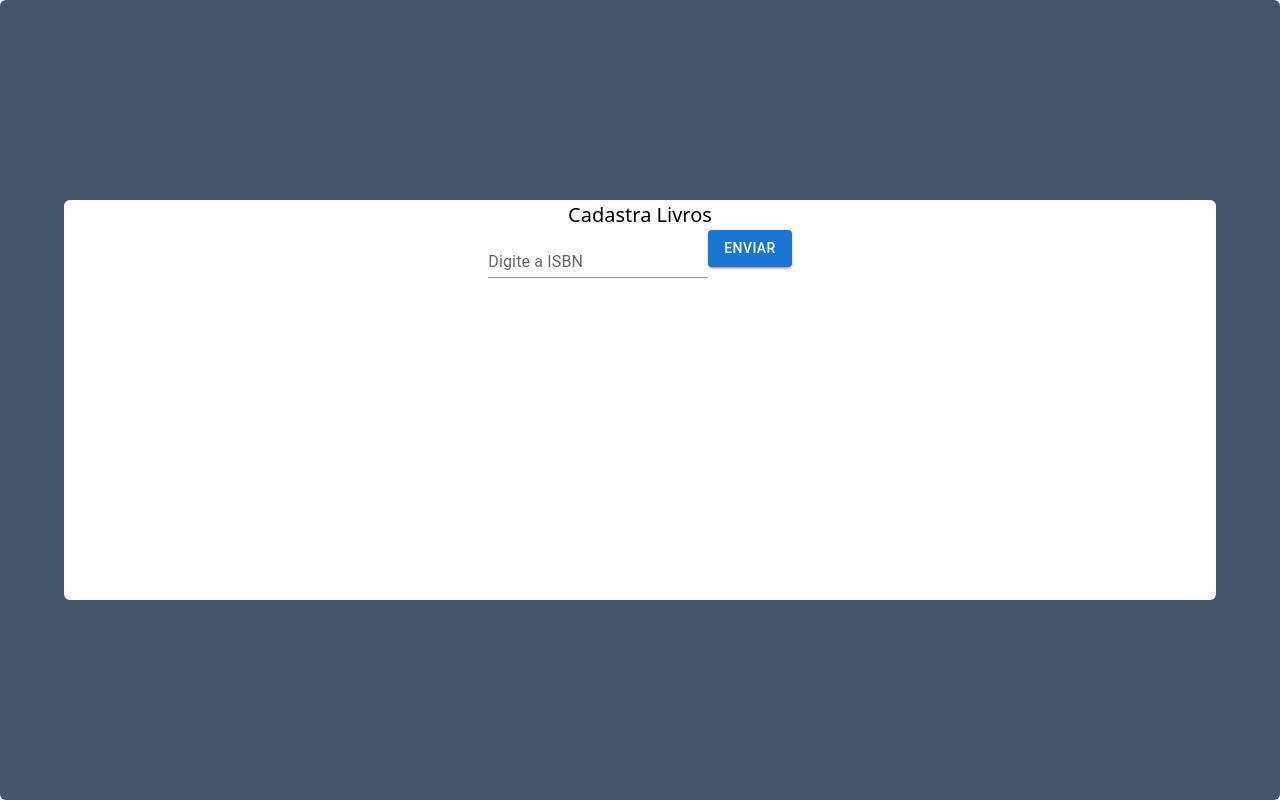
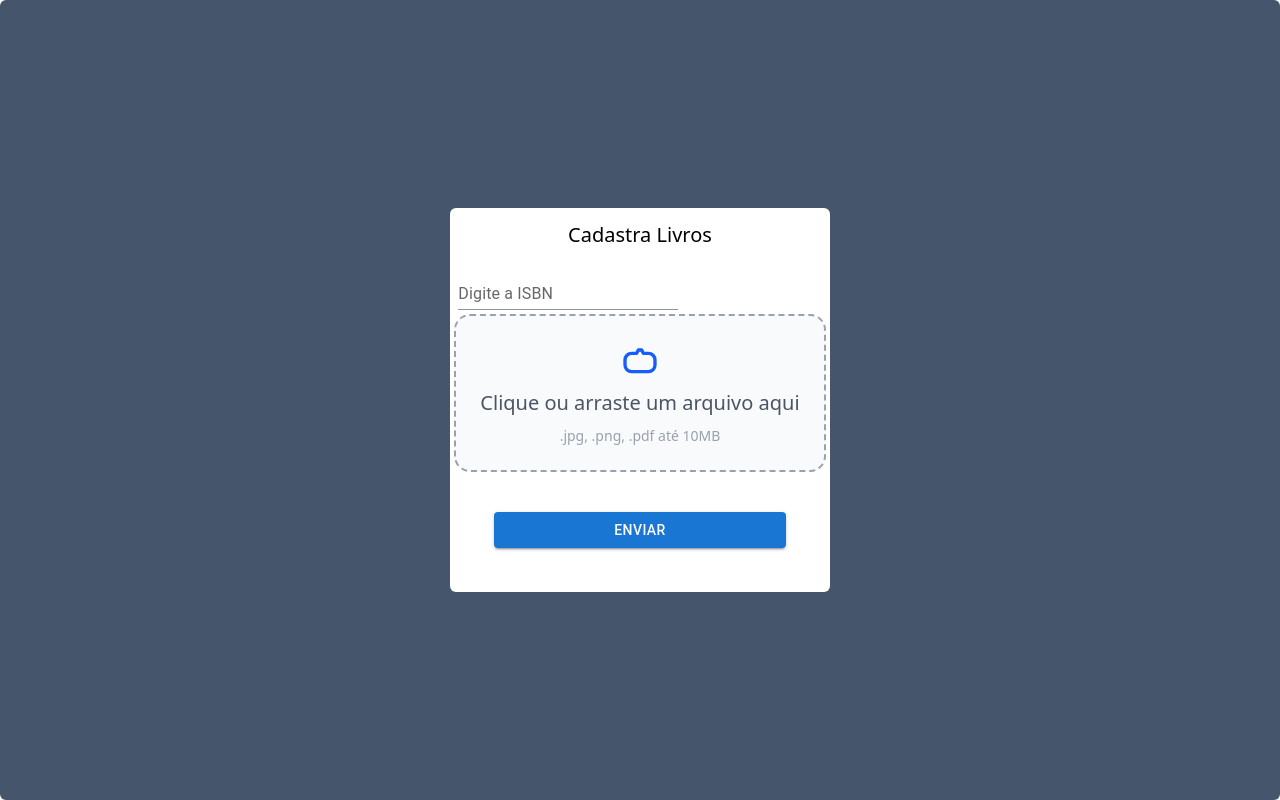
Before and after one commit to PedroOtavio675/Biblioteca2.0, a React (Vite) app: page /CadastroLivro in a window 1280 px wide. Built offline with nearby package versions, Linux system fonts and the light colour scheme.

Commit message:
Painel inserir livros feito

```diff
--- a/src/componentes/comp-Home/BoxHome.jsx
+++ b/src/componentes/comp-Home/BoxHome.jsx
@@ -4,7 +4,7 @@ const BoxHome = ()=>{
 
     return(
         <div className="bg-slate-200 overflow-x-hidden-hidden h-[100vh]">
-            olá
+
         </div>
     )
 }
--- a/src/componentes/comp-Home/HeaderBar.jsx
+++ b/src/componentes/comp-Home/HeaderBar.jsx
@@ -2,7 +2,7 @@ import { TextField } from "@mui/material";
 import MenuIcon from "@mui/icons-material/Menu";
 const HeaderBar = (props) => {
   return (
-    <div className="bg-slate-600  w-[100%]">
+    <div className="bg-slate-600 rounded-md w-[100%]">
       <div className="w-[100vw] h-[40px] border-b flex items-center justify-center">
         <h1>Biblioteca</h1>
       </div>
--- /dev/null
+++ b/src/componentes/comp-cadLivro/InputImg.jsx
@@ -0,0 +1,37 @@
+
+
+
+const InputImg =(props)=>{
+
+    return(
+        <div>
+            <label className="block w-full max-w-md p-6 border-2 border-dashed border-gray-400 rounded-2xl cursor-pointer bg-gray-50 hover:bg-gray-100 transition">
+  <div className="flex flex-col items-center justify-center space-y-2">
+
+    <svg xmlns="http://www.w3.org/2000/svg" class="h-10 w-10 text-blue-600" fill="none" viewBox="0 0 24 24" stroke="currentColor">
+      <path stroke-linecap="round" stroke-linejoin="round" stroke-width="2" d="M3 15a4 4 0 004 4h10a4 4 0 004-4v-3a4 4 0 00-4-4h-3l-1-2h-2l-1 2H7a4 4 0 00-4 4v3z" />
+    </svg>
+    <p className="text-gray-600 font-medium">Clique ou arraste um arquivo aqui</p>
+    <p className="text-sm text-gray-400">.jpg, .png, .pdf até 10MB</p>
+  </div>
+  <div className="flex items-center justify-center">
+  <input
+
+              className="hidden"
+
+               type="file"
+               accept="image/*"
+               onChange={(e)=> props.setImagem(e.target.files[0])}
+
+               />
+
+  {
+  props.imagem && <img className="w-[200px] m-1 border rounded-md h-[300px]" src={URL.createObjectURL(props.imagem)} alt="" />
+}
+   </div>
+</label>
+
+        </div>
+    )
+}
+export default InputImg
--- a/src/pages/CadastroLivro.jsx
+++ b/src/pages/CadastroLivro.jsx
@@ -1,49 +1,66 @@
-import { Button, TextField } from "@mui/material"
-import { useState } from "react"
+import { Button, TextField } from "@mui/material";
+import { useState } from "react";
+import InputImg from "../componentes/comp-cadLivro/InputImg";
 
+function CadastroLivro() {
+  const [campoIsbn, setCampoIsbn] = useState("");
+  const [imagem, setImagem] = useState(null);
 
- function CadastroLivro(){
-    const [campoIsbn, setCampoIsbn] = useState("")
+  const handleSubmit = async (e) => {
+     e.preventDefault();
+    if (campoIsbn.trim() && imagem !== null) {
+      const formData = new FormData();
+      formData.append("isbn", campoIsbn);
+      formData.append("imagem", imagem);
+      try {
+        const resposta = await fetch("http://localhost:3000/InserirLivros", {
+          method: "POST",
+          body: formData,
+        });
 
-    const handleSubmit = async (e)=>{
-        e.preventDefault()
+        if (resposta.ok) {
+          alert("Livro inserido com sucesso!!");
+          setCampoIsbn("");
+          setImagem(null)
+        } else {
+          const erro = await resposta.text();
+          alert(erro);
+        }
+      } catch (err) {
+        console.log(err);
+      }
+    } else {
+      alert("Complete todos os campos");
+    }
+  };
 
-        try{
-            const resposta = await fetch('http://localhost:3000/InserirLivros', {
-                method:"POST",
-                headers:{
-                    "Content-type":"application/json"
-                },
-                body: JSON.stringify({isbn: campoIsbn})
-            })
-           if(resposta.ok){
-            alert("Livroinserido com sucesso!!")
-            setCampoIsbn("")
-           }else{
-            const erro = await resposta.text()
-            alert(erro)
-           }
-        }catch(err){
-            console.log(err);
-        }
-    }
+  return (
+    <div className="w-[100vw] h-[100vh] bg-slate-600 flex items-center justify-center rounded-md">
+      <div className="bg-white text-[20px] flex items-center  flex-col rounded-md p-1">
+        <h2 className="p-2 ">Cadastra Livros</h2>
+        <form className="flex flex-col" onSubmit={handleSubmit}>
+          <div className="m-1">
+            <TextField
+              className=""
+              id="standard-basic"
+              label="Digite a ISBN"
+              variant="standard"
+              value={campoIsbn}
+              onChange={(e) => setCampoIsbn(e.target.value.trim())}
+            />
+          </div>
 
-    return(
-        <div className="w-[100vw] h-[100vh] bg-slate-600 flex items-center justify-center rounded-md">
-
-           <div className="bg-white text-[20px] flex items-center flex-col rounded-md w-[90%] h-[50%]">
-            <h2>Cadastra Livros</h2>
-           <form onSubmit={handleSubmit}>
-               <TextField id="standard-basic" label="Digite a ISBN" variant="standard"
-               value={campoIsbn}
-               onChange={(e)=>setCampoIsbn(e.target.value)}/>
-              <Button type="submit" variant="contained">Enviar</Button>
-           </form>
-
-           </div>
-        </div>
-    )
-
+          <InputImg imagem={imagem} setImagem={setImagem}></InputImg>
+          <div className="flex flex-col justify-end m-10">
+            <Button type="submit" variant="contained">
+              Enviar
+            </Button>
+          </div>
+        </form>
+        <div></div>
+      </div>
+    </div>
+  );
 }
 
-export default CadastroLivro
+export default CadastroLivro;
--- a/src/pages/Home.jsx
+++ b/src/pages/Home.jsx
@@ -2,6 +2,7 @@ import HeaderBar from "../componentes/comp-Home/HeaderBar";
 import BoxHome from "../componentes/comp-Home/BoxHome";
 import RigthBar from "../componentes/comp-Home/RigthBar";
 import { useState } from "react";
+
 const Home = () => {
   const [rightBar, setRightBar] = useState(false);
 
```
Also changed, not shown: 1 other file (tests, documents, lock files or other folders).
